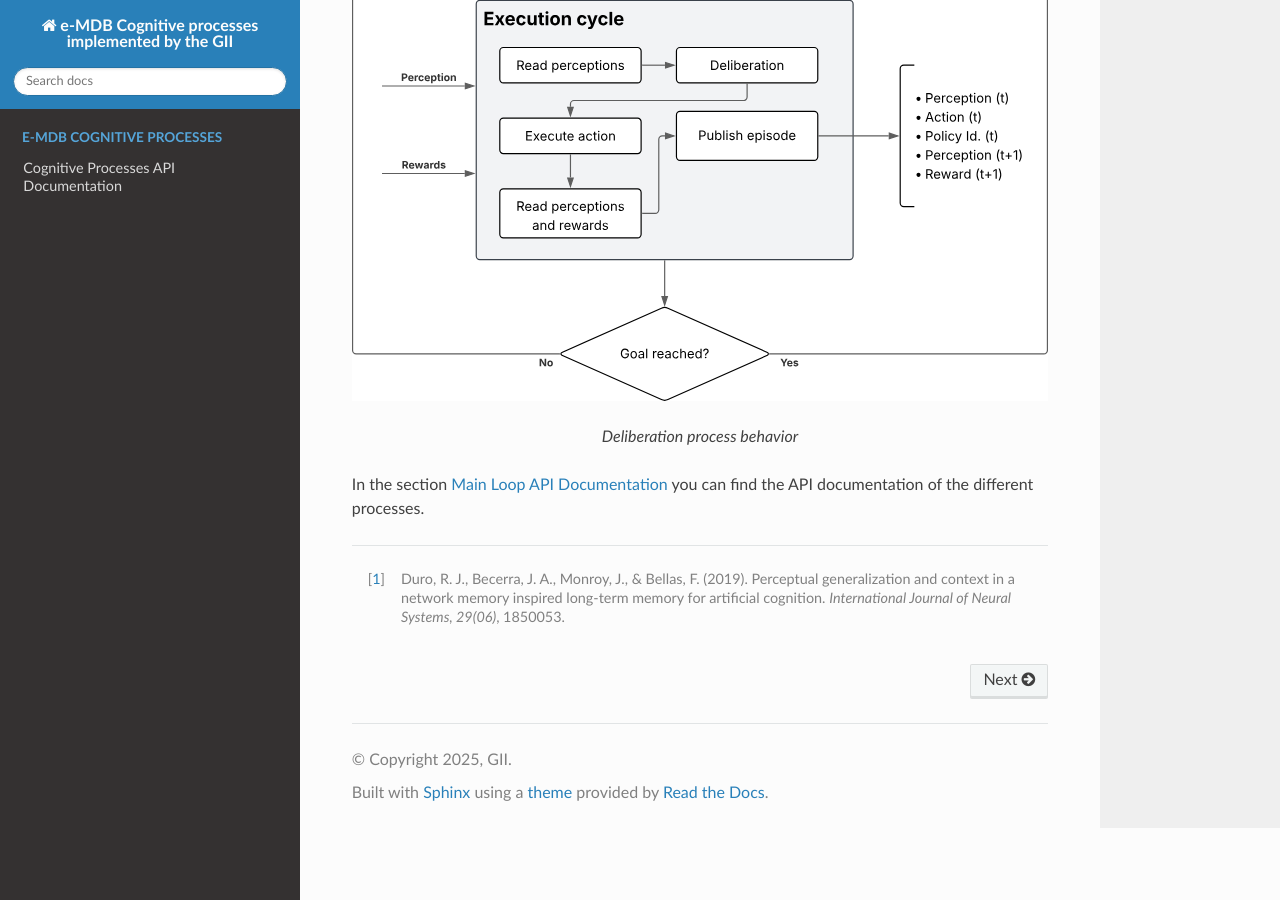
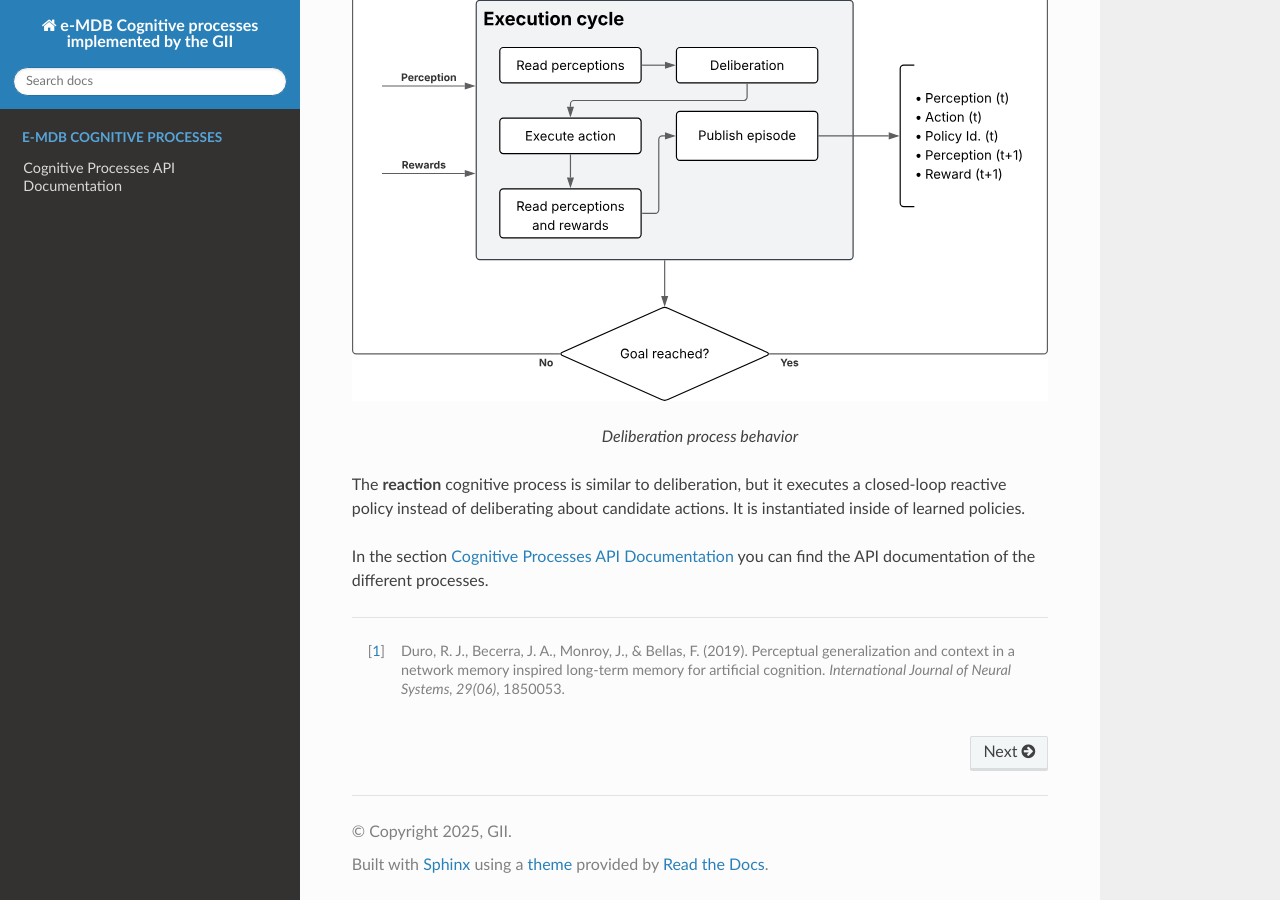
Before and after one commit to GII/emdb_cognitive_processes_gii, a Sphinx documentation site: the page built from docs/source/index.md, in a window 1280 px wide and 900 px high, scrolled down 2453 px. Built offline with Sphinx 7.4.7 and the Read the Docs theme 3.1.0, drawn with Linux system fonts in a browser that asks for light colours.

Commit message:
API documentation: process thread, services and Reaction
Describe the process thread, own_client and call_services in the base class,
the services and topics of the main loop, EMDB_PERF_FILE and the world reset
service. Add the Reaction process.

Co-Authored-By: Claude Opus 5.5 <noreply@anthropic.com>

```diff
--- a/docs/source/index.md
+++ b/docs/source/index.md
@@ -38,7 +38,9 @@ The behavior of the deliberation process can be seen in the following diagram:
 
 <!-- More cognitive processes will come, as those related to learning processes, necessary to generate and adapt world models, utility models, and policies. -->
 
-In the section [Main Loop API Documentation](cognitive_processes/main_loop.rst) you can find the API documentation of the different processes.
+The **reaction** cognitive process is similar to deliberation, but it executes a closed-loop reactive policy instead of deliberating about candidate actions. It is instantiated inside of learned policies.
+
+In the section [Cognitive Processes API Documentation](cognitive_processes/main_loop.rst) you can find the API documentation of the different processes.
 
 [^1]: Duro, R. J., Becerra, J. A., Monroy, J., & Bellas, F. (2019). Perceptual generalization and context in a network memory inspired long-term memory for artificial cognition. _International Journal of Neural Systems, 29(06)_, 1850053.
 
```
Also changed, not shown: docs/source/cognitive_processes/main_loop.rst (+37 -2 lines).
